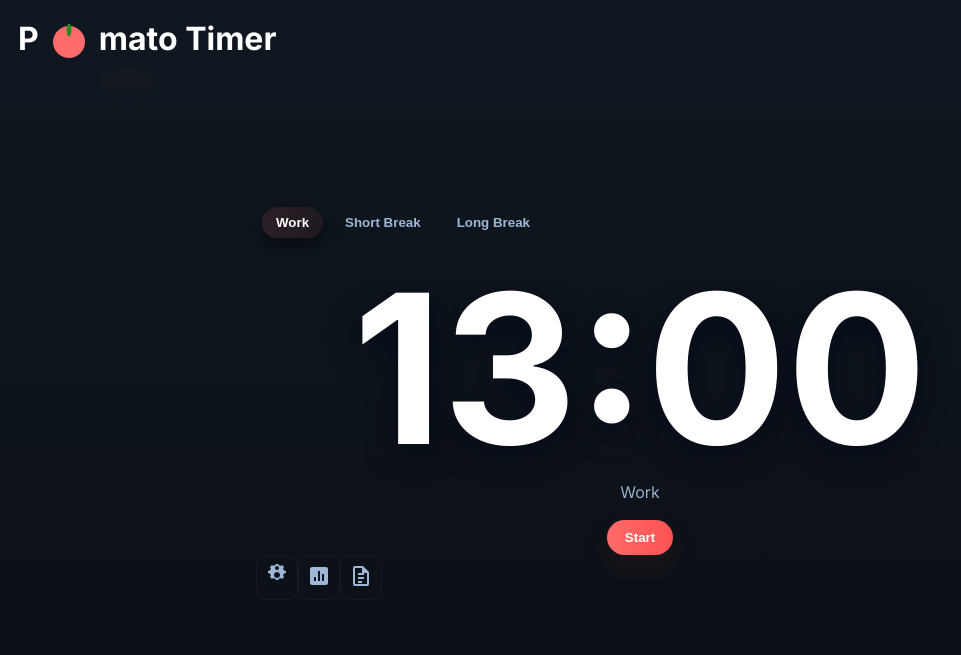
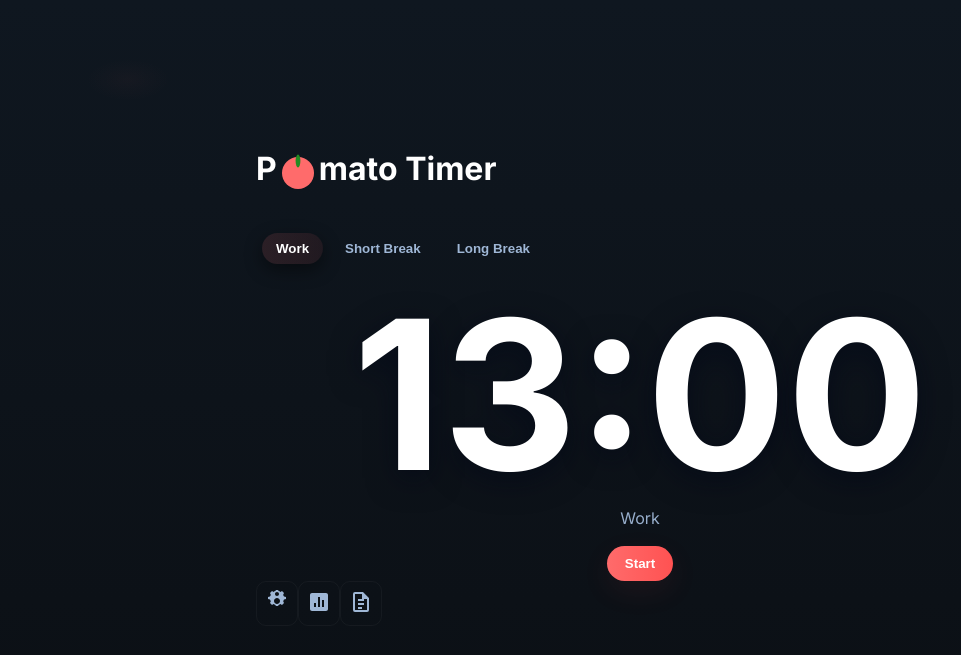
Before and after one commit to wasi0013/pomato, a plain HTML site: page index.html in a window 1280 px wide. Shown: the whole page, without its empty margins (0-961 px from the left). Drawn offline with Linux system fonts and the light colour scheme.

Commit message:
header reposition

```diff
--- a/css/style.css
+++ b/css/style.css
@@ -25,6 +25,7 @@ body {
     -webkit-font-smoothing: antialiased;
     min-height: 100vh;
     display: flex;
+    flex-direction: column; /* stack header above #app */
     align-items: center;
     justify-content: center;
 }
@@ -32,8 +33,22 @@ body {
 #app { width: 100%; max-width: 820px; padding: 26px; }
 .panel { background: linear-gradient(180deg, rgba(255,255,255,0.02), rgba(255,255,255,0.01)); border: 1px solid rgba(255,255,255,0.04); border-radius: 14px; padding: 24px; box-shadow: 0 14px 40px rgba(2,6,23,0.6); }
 
-header { position: absolute; top: 18px; left: 18px; }
-header h1 { margin: 0; display: flex; align-items: center; gap: 10px; font-weight: 700; color: #fff; }
+/* place header above the app content and center it */
+header { position: relative; top: auto; left: auto; width: 100%; margin-bottom: 12px; display: flex; justify-content: center; }
+/* ensure header content lines up with #app by matching its max-width and left padding */
+header h1 {
+    margin: 0;
+    display: flex;
+    align-items: center;
+    gap: 1px;
+    font-weight: 800;
+    color: #fff;
+    max-width: 820px;
+    width: 100%;
+    padding-left: 26px; /* match #app padding */
+    box-sizing: border-box;
+    justify-content: flex-start; /* left-align inside the centered header */
+}
 
 .tabs { display: inline-flex; gap: 8px; padding: 6px; border-radius: 999px; margin-bottom: 20px; }
 .tabs button { background: transparent; border: none; color: var(--muted); padding: 8px 14px; border-radius: 999px; cursor: pointer; font-weight: 600; transition: all 180ms ease; }
@@ -149,8 +164,8 @@ header h1 { margin: 0; display: flex; align-items: center; gap: 10px; font-weigh
 
 @media (max-width: 600px) {
     #app { padding: 10px; max-width: 100%; }
-    header { top: 10px; left: 10px; }
-    header h1 { font-size: 1.2em; }
+    header { margin-bottom: 10px; }
+    header h1 { font-size: 1.2em; padding-left: 12px; }
     .time-display { font-size: 4em; }
     .tabs { margin-bottom: 15px; }
     .tabs button { padding: 6px 12px; font-size: 0.8em; }
```
